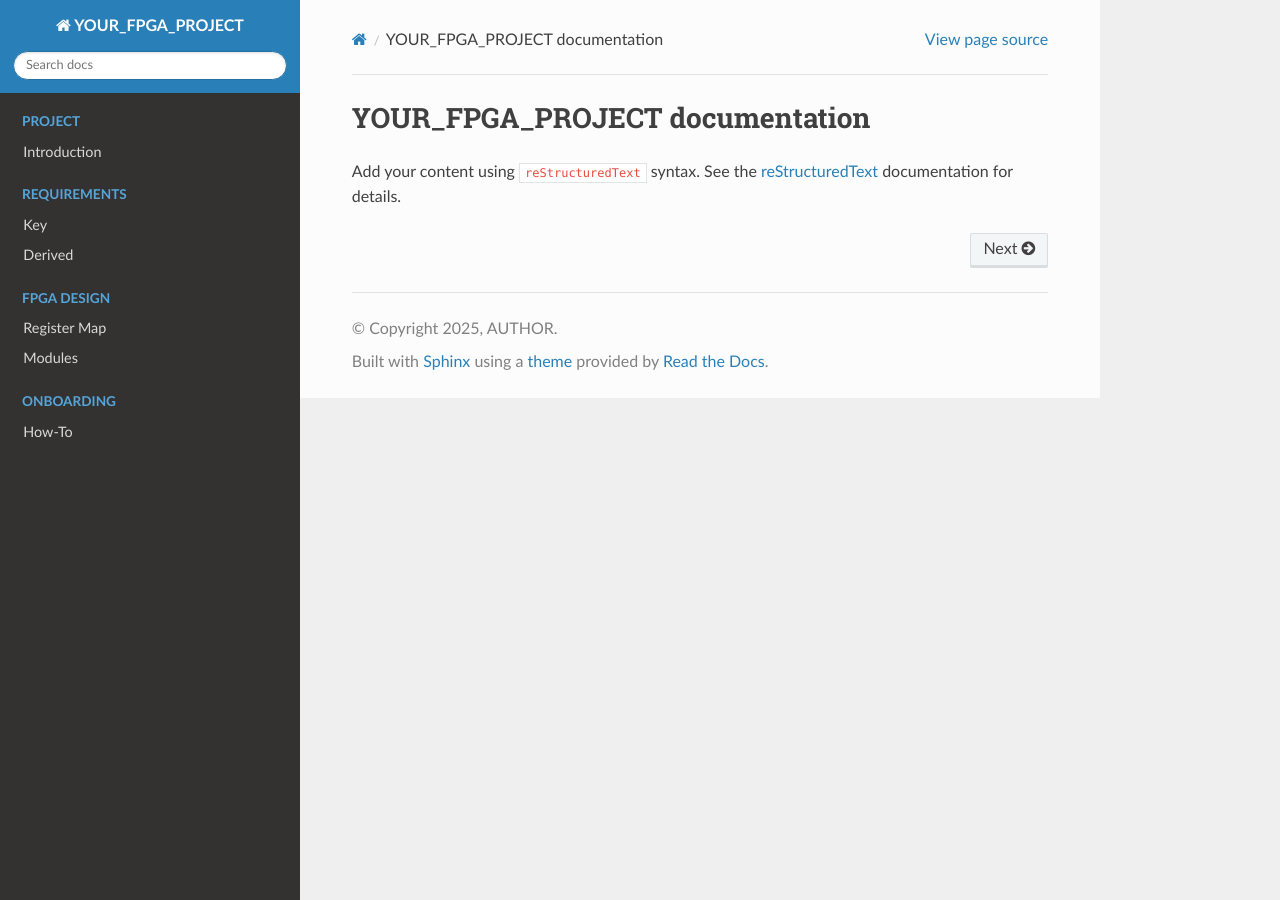
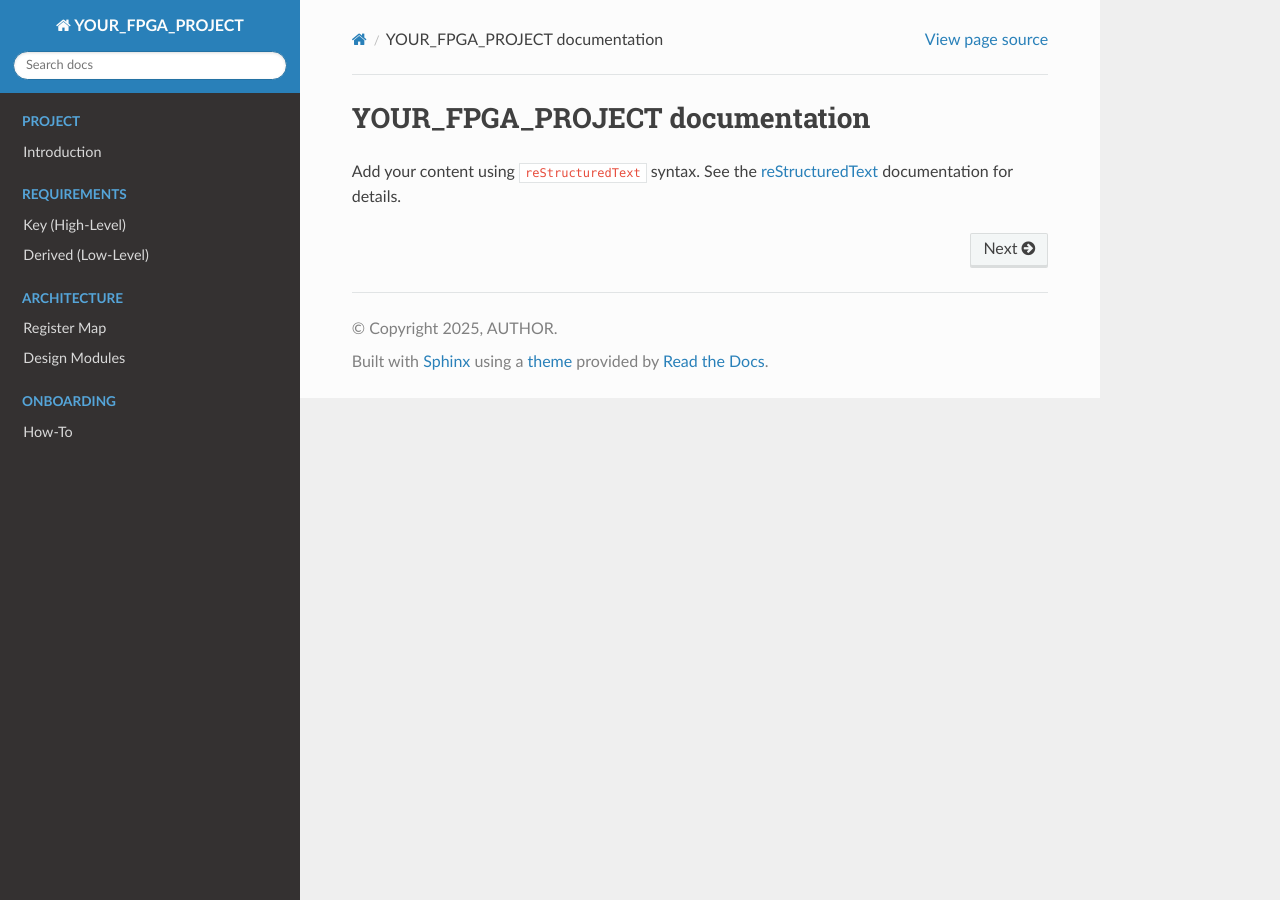
Before and after one commit to roajonny/common, a Sphinx documentation site: the page built from docs/source/index.rst, in a window 1280 px wide. Built offline with Sphinx 7.4.7 and the Read the Docs theme 3.1.0, drawn with Linux system fonts in a browser that asks for light colours.

Commit message:
Updates docs and venv init script

```diff
--- a/docs/source/derived_reqs.rst
+++ b/docs/source/derived_reqs.rst
@@ -1,4 +1,4 @@
-Derived
-=======
+Derived (Low-Level)
+===================
 
 INSERT DERIVED REQUIREMENTS
--- a/docs/source/index.rst
+++ b/docs/source/index.rst
@@ -28,7 +28,7 @@ documentation for details.
 
 .. toctree::
    :maxdepth: 2
-   :caption: FPGA Design
+   :caption: Architecture
    :hidden:
 
    register_map
--- a/docs/source/key_reqs.rst
+++ b/docs/source/key_reqs.rst
@@ -1,4 +1,4 @@
-Key
-===
+Key (High-Level)
+================
 
 INSERT KEY REQUIREMENTS
--- a/docs/source/modules.rst
+++ b/docs/source/modules.rst
@@ -1,5 +1,5 @@
-Modules
-=======
+Design Modules
+==============
 
 This section contains info about modules
 
```
Also changed, not shown: 2 other files.
